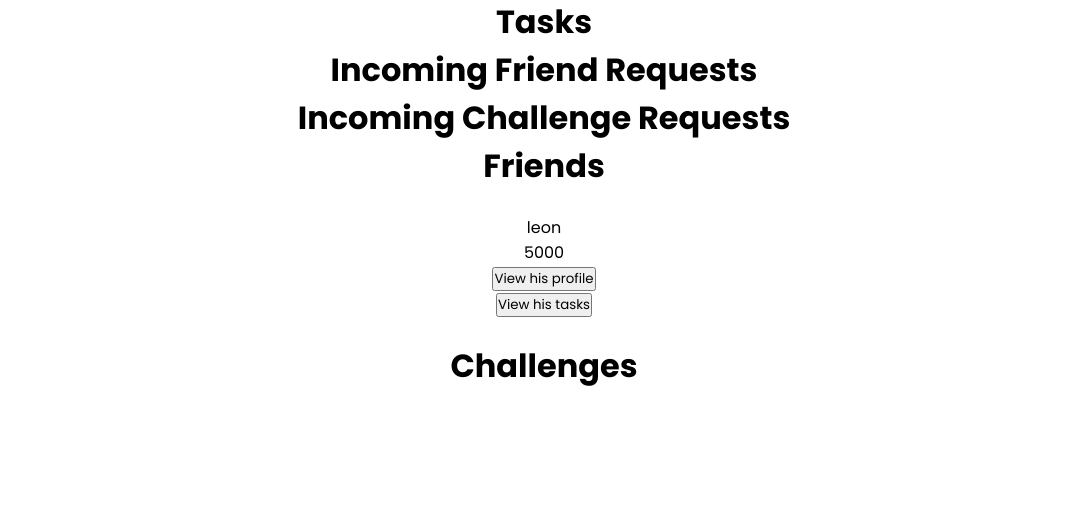
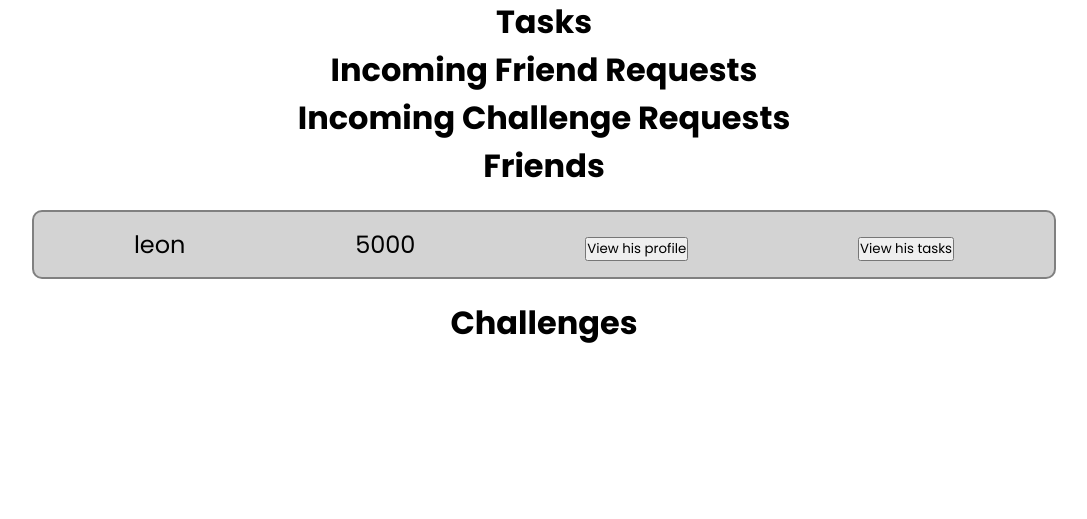
Before and after one commit to ExaCLe/productivity-team-tasks, a Flask app: page / in a window 1280 px wide. Shown: the part 220-739 px from the top of the page, without its empty margins (96-1183 px from the left). Run offline with Flask 2, Linux system fonts and the light colour scheme; a user stored in the database is signed in; data comes from the database, SQL or seed files in the repository; data that the repository does not hold is empty; some libraries are stand-ins or nearby versions.

Commit message:
added entry divs

```diff
--- a/templates/index.html
+++ b/templates/index.html
@@ -5,11 +5,11 @@
 {% block main %}
     <h1>Tasks</h1>
     {% for task in tasks %}
-        <div>{{task.name}}</div>
+    <div class="entry">{{task.name}}</div>
     {% endfor %}
     <h1>Incoming Friend Requests</h1>
     {% for name in incoming_friend_requests %}
-    <br>
+    <div class="entry">
         <p>{{name}}</p>
         <form action="/friends/add/accept" method="POST">
             <input type="hidden" name="username" value={{name}} >
@@ -19,10 +19,11 @@
             <input type="hidden" name="username" value={{name}} >
             <button type="submit">Ablehnen</button>
         </form>
+    </div>
     {% endfor %}
     <h1>Incoming Challenge Requests</h1>
     {% for name in incoming_challenge_requests %}
-    <br>
+    <div class="entry">
         <p>{{name}}</p>
         <form action="/challenges/accept" method="POST">
             <input type="hidden" name="username" value={{name}} >
@@ -32,10 +33,11 @@
             <input type="hidden" name="username" value={{name}} >
             <button type="submit">Ablehnen</button>
         </form>
+    </div>
     {% endfor %}
     <h1>Friends</h1>
     {% for score, username in friends %}
-    <br>
+    <div class="entry">
         <p>{{username}}</p>
         <p>{{score}}</p>
         <form method="GET" action="/profile">
@@ -46,11 +48,11 @@
             <input type="hidden" name="username_friend" value={{username}} >
             <button type="submit">View his tasks</button>
         </form>
-    <br>
+    </div>
     {% endfor %}
     <h1>Challenges</h1>
     {%for id, first_score, second_score, first_user, second_user, date in challenges%}
-    <br>
+    <div class="entry">
         <h3>{{first_user}} vs. {{second_user}}</h3>
         <h4>{{first_score}} - {{second_score}}</h4>
         <h5> {{date}}</h5>
@@ -58,5 +60,6 @@
             <input type="hidden" name="challenge_id" value={{id}}>
             <button type="submit">Details</button>
         </form>
+    </div>
 {%endfor%}
 {% endblock %}
```
Lines whose indentation alone changed are shown as unchanged.
